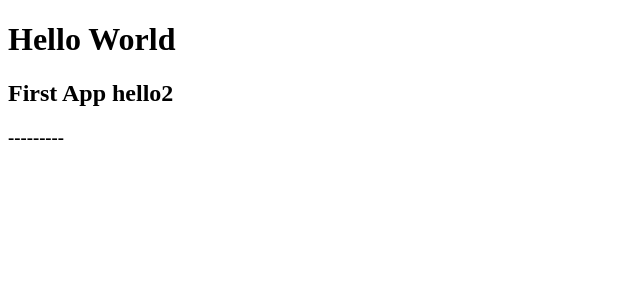
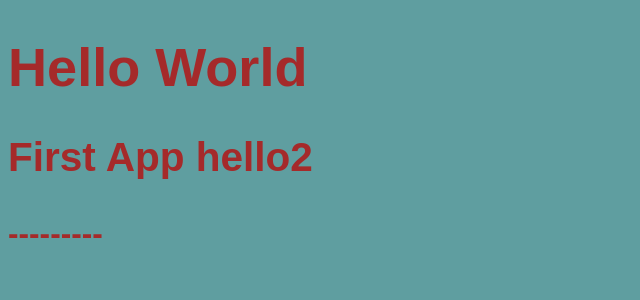
Before and after one commit to VicenteOgalde/React-0-to-Expert-Udemy, a React (Vite) app in the folder 04-react-intro/counter-app-vite/: page / in a window 1280 px wide. Shown: the top 300 px of the page, without its empty margins (0-640 px from the left). Built offline with nearby package versions, Linux system fonts and the light colour scheme.

Commit message:
commit 40

```diff
--- a/04-react-intro/counter-app-vite/src/main.jsx
+++ b/04-react-intro/counter-app-vite/src/main.jsx
@@ -2,7 +2,7 @@ import React from 'react';
 import ReactDOM from 'react-dom/client';
 import { FirstApp } from './FirstApp';
 import {App} from './HelloWorldApp'
-
+import './style.css'
 
 ReactDOM.createRoot(document.getElementById('root')).render(
     <React.StrictMode>
--- /dev/null
+++ b/04-react-intro/counter-app-vite/src/style.css
@@ -0,0 +1,6 @@
+html,body{
+    background-color: cadetblue;
+    color: brown;
+    font-family: sans-serif,Arial, Helvetica;
+    font-size: 1.3rem;
+}
```
